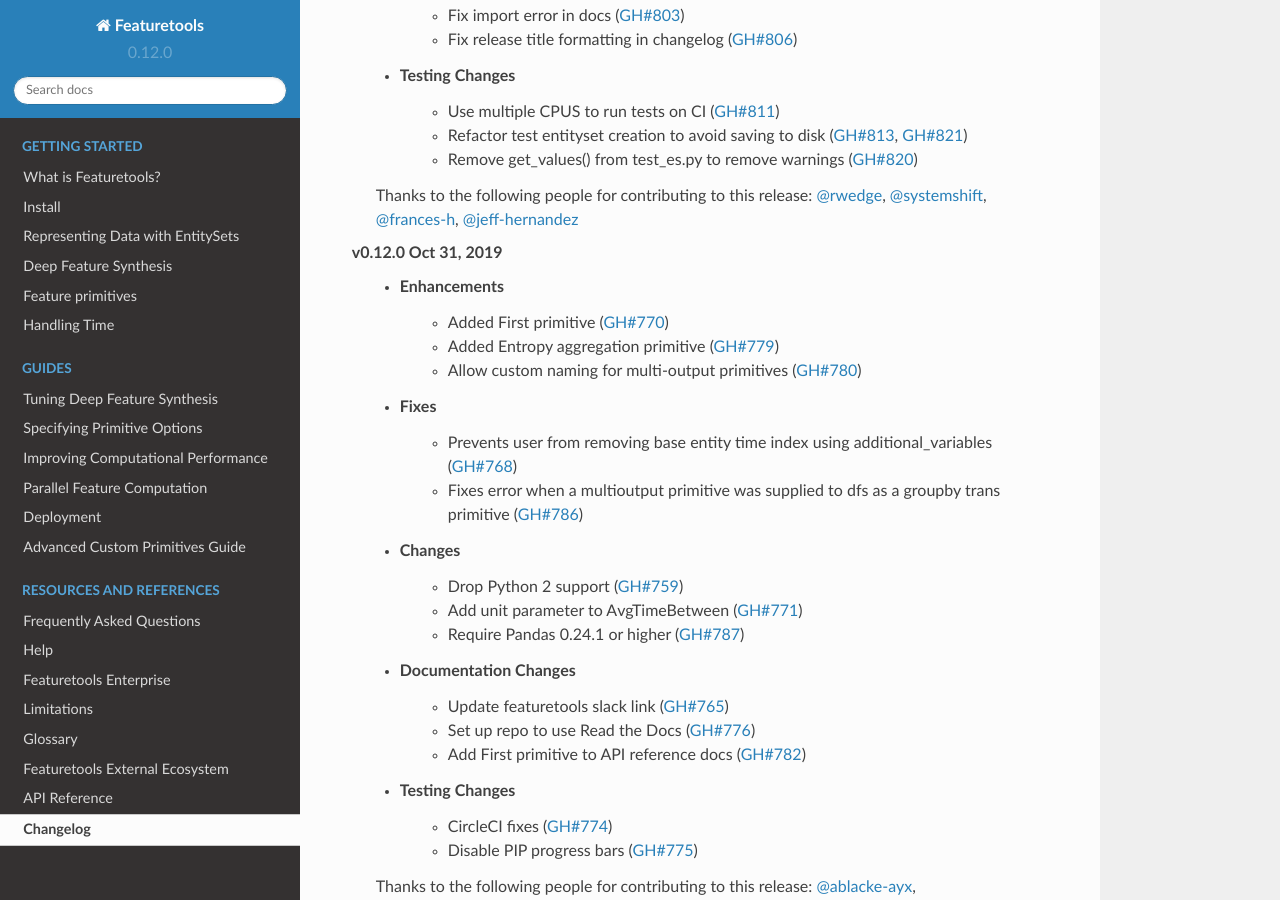
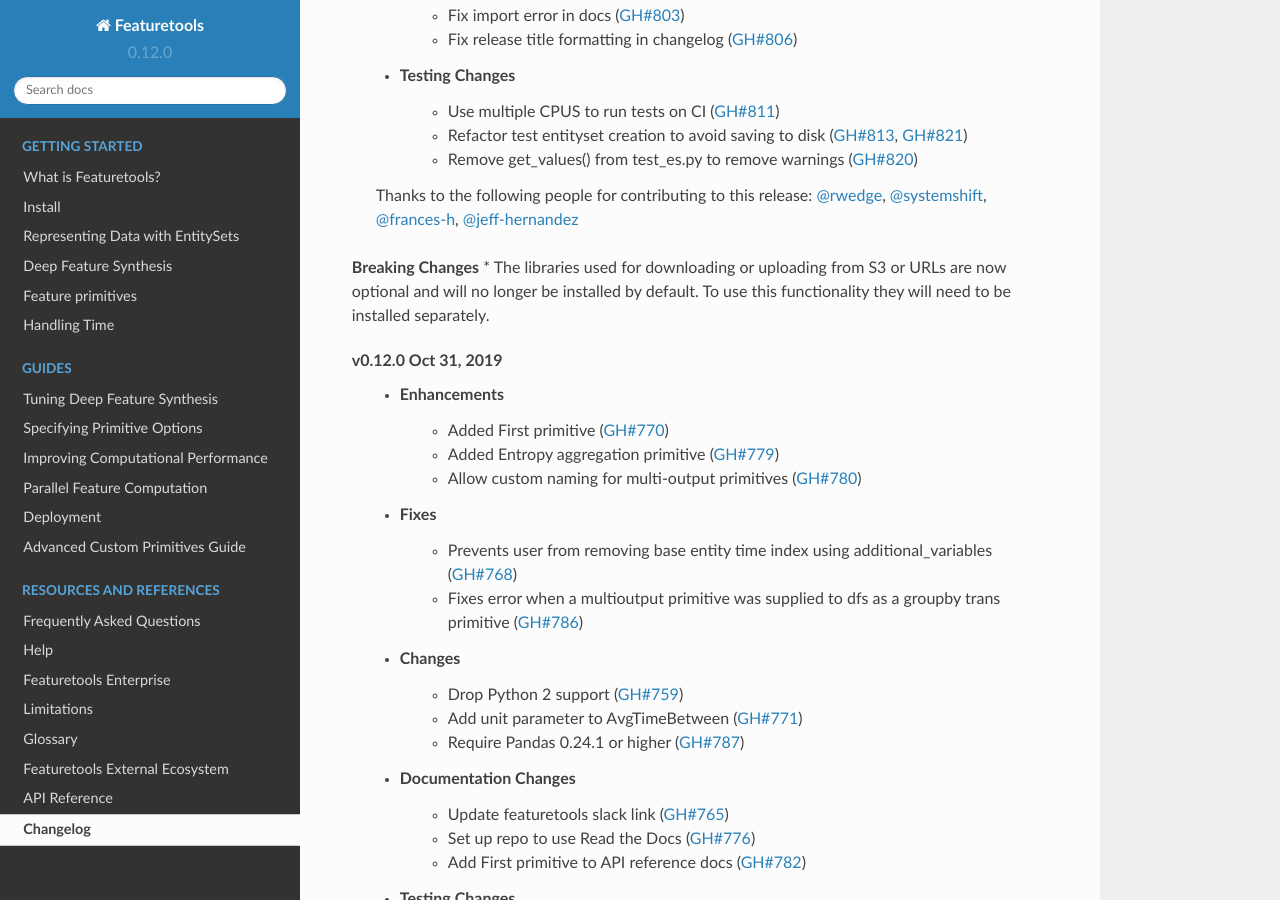
Before and after one commit to alteryx/featuretools, a Sphinx documentation site: the page built from docs/source/changelog.rst, in a window 1280 px wide and 900 px high, scrolled down 583 px. Built offline with Sphinx 7.4.7 and the Read the Docs theme 2.0.0, drawn with Linux system fonts in a browser that asks for light colours; pages that are not in the unit, such as notebooks, are missing from menus.

Commit message:
add breaking changes to changelog

```diff
--- a/docs/source/changelog.rst
+++ b/docs/source/changelog.rst
@@ -24,6 +24,12 @@
 
     Thanks to the following people for contributing to this release:
     :user:`rwedge`, :user:`systemshift`, :user:`frances-h`, :user:`jeff-hernandez`
+
+**Breaking Changes**
+* The libraries used for downloading or uploading from S3 or URLs are now
+optional and will no longer be installed by default.  To use this functionality
+they will need to be installed separately.
+
 
 **v0.12.0 Oct 31, 2019**
     * Enhancements
```
